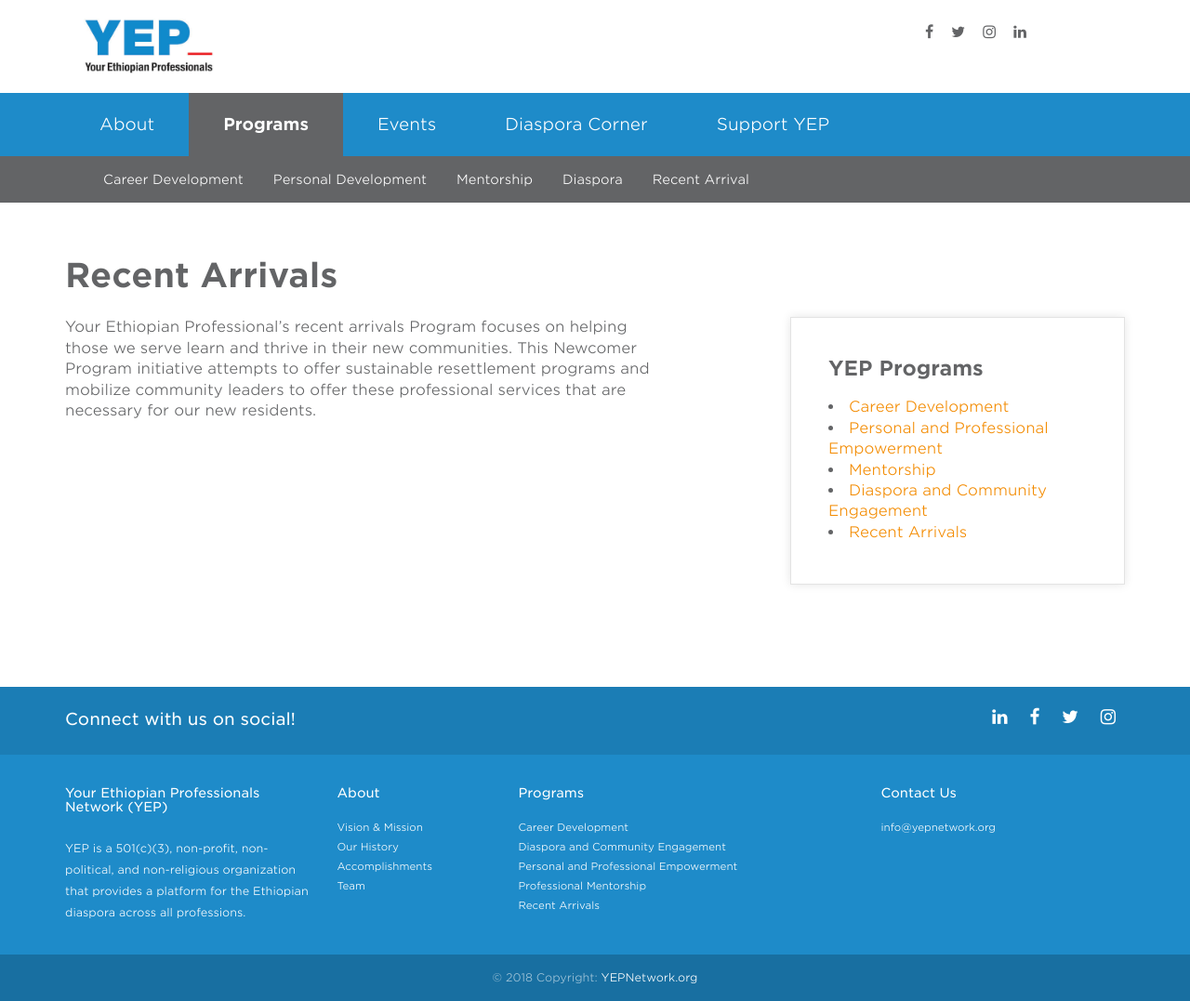
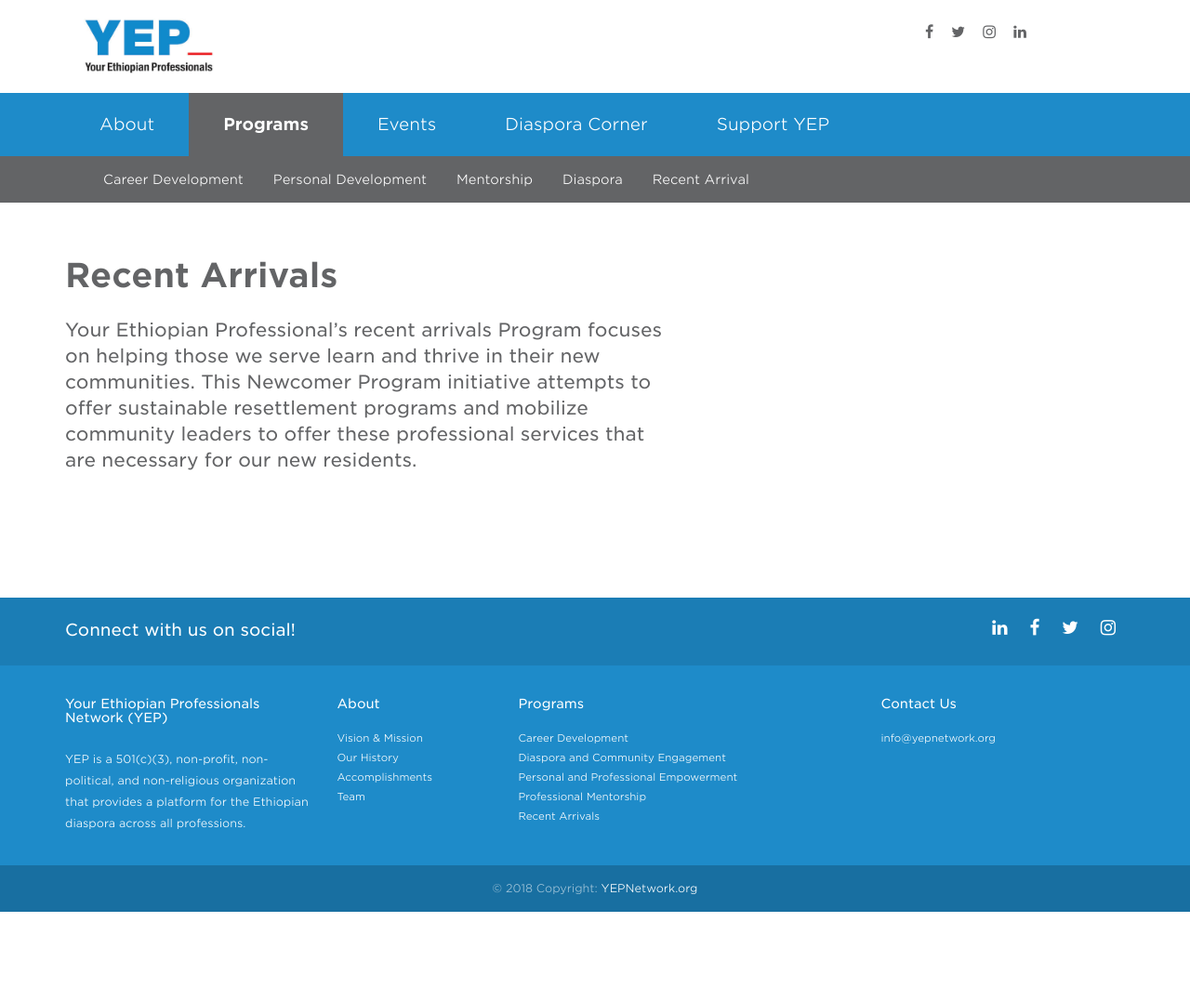
Before and after one commit to YEPNetwork/yepnetwork.github.io, a Jekyll site: the page built from _programs/recent-arrival.html, in a window 1280 px wide. Shown: the whole page at 93% size. Built offline with Jekyll 4.4.1, drawn with Linux system fonts in a browser that asks for light colours; nearby versions of some CDN libraries; after the commit the page ends 981 px from its top, so only the background shows below that.

Commit message:
Update recent-arrival.html

```diff
--- a/_programs/recent-arrival.html
+++ b/_programs/recent-arrival.html
@@ -7,24 +7,9 @@
 order: 5
 body_class: program
 ---
-          <div class="row">
-               <div class="col-sm-7 col-md-7">
-<p>Your Ethiopian Professional’s recent arrivals Program focuses on helping those we serve learn and thrive in their new communities. This Newcomer Program initiative attempts to offer sustainable resettlement programs and mobilize community leaders to offer these professional services that are necessary for our new residents.
-</p>
-
+    <div class="row">
+       <div class="col-sm-7 col-md-7">
+          <p class="intro"> Your Ethiopian Professional’s recent arrivals Program focuses on helping those we serve learn and thrive in their new communities. This Newcomer Program initiative attempts to offer sustainable resettlement programs and mobilize community leaders to offer these professional services that are necessary for our new residents.
+         </p>
     </div>
-       <div class="col-sm-5 col-md-4 col-md-offset-1">
-         <aside class="sidebar">
-   <div class="well">
-    <h2>YEP Programs </h2>
-      <li><a href="https://yepnetwork.github.io/programs/a_career-development.html">Career Development</a></li>
-      <li><a href="https://yepnetwork.github.io/programs/b_personal-professional-empowerment.html">Personal and Professional Empowerment</a> </li>
-      <li><a href="https://yepnetwork.github.io/programs/c_professional-mentorship.html">Mentorship </a></li>
-      <li><a href="https://yepnetwork.github.io/programs/d_diaspora-community-engagement.html">Diaspora and Community Engagement</a>
-      <li><a href="https://yepnetwork.github.io/programs/e_recent-arrival.html">Recent Arrivals</a></li>
-      </li>
- </p>
-      </div>
-          </aside>
-            </div>
-            </div><!-- /.row -->
+   </div>
```
